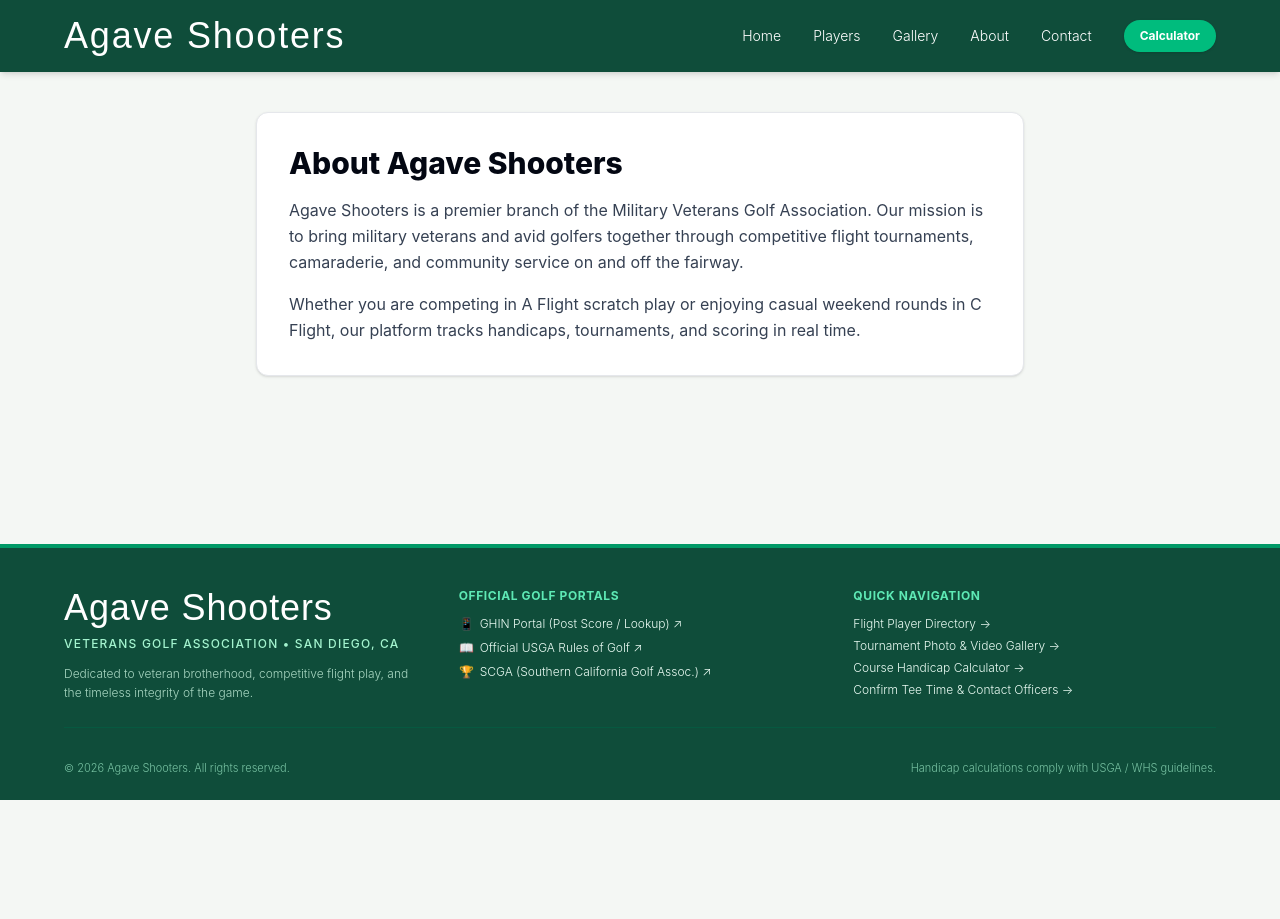
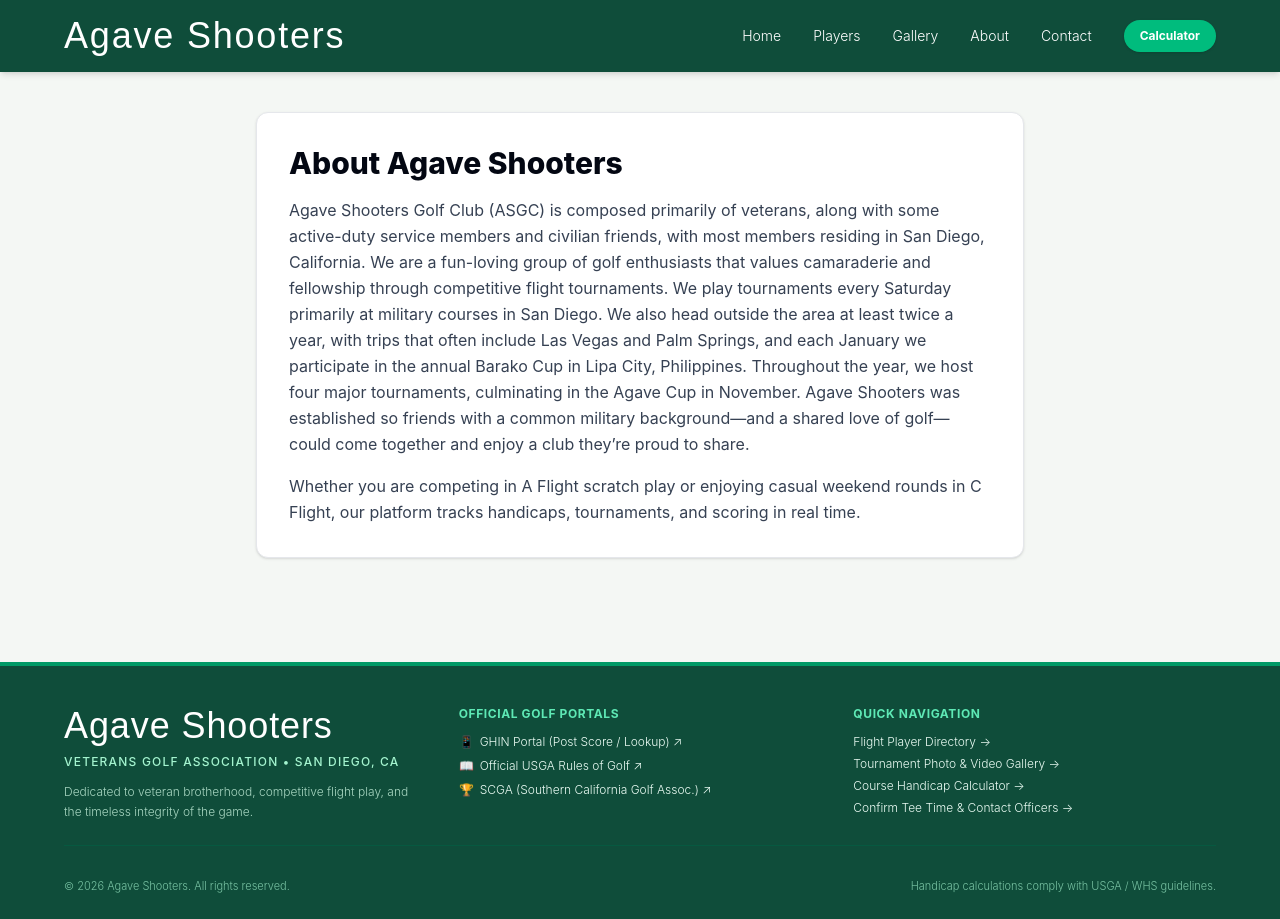
Before and after one commit to Albert-Mopia/week5-layout, a Next.js app: page /about in a window 1280 px wide. Before the commit the page ends 800 px from the top, so only its background shows below. Built offline with nearby package versions, Linux system fonts and the light colour scheme; a web font is replaced by a local one.

Commit message:
change about

```diff
--- a/app/about/page.js
+++ b/app/about/page.js
@@ -5,9 +5,7 @@ export default function AboutPage() {
         About Agave Shooters
       </h1>
       <p className="text-gray-700 leading-relaxed mb-4">
-        Agave Shooters is a premier branch of the Military Veterans Golf Association.
-        Our mission is to bring military veterans and avid golfers together through
-        competitive flight tournaments, camaraderie, and community service on and off the fairway.
+        Agave Shooters Golf Club (ASGC) is composed primarily of veterans, along with some active-duty service members and civilian friends, with most members residing in San Diego, California. We are a fun-loving group of golf enthusiasts that values camaraderie and fellowship through competitive flight tournaments. We play tournaments every Saturday primarily at military courses in San Diego. We also head outside the area at least twice a year, with trips that often include Las Vegas and Palm Springs, and each January we participate in the annual Barako Cup in Lipa City, Philippines. Throughout the year, we host four major tournaments, culminating in the Agave Cup in November. Agave Shooters was established so friends with a common military background—and a shared love of golf—could come together and enjoy a club they’re proud to share.
       </p>
       <p className="text-gray-700 leading-relaxed">
         Whether you are competing in A Flight scratch play or enjoying casual weekend rounds in C Flight,
--- a/data/members.js
+++ b/data/members.js
@@ -4,8 +4,8 @@ export const members = [
     name: "Albert Mopia",
     flight: "B Flight",
     handicap: 10.9,
-    phone: "(619) 555-0101",
-    email: "albert.mopia@agaveshooters.com",
+    phone: "(619) 206-3630",
+    email: "albert.mopia@yahoo.com",
     image: "/players/albert-mopia.jpg",
   },
   {
```
